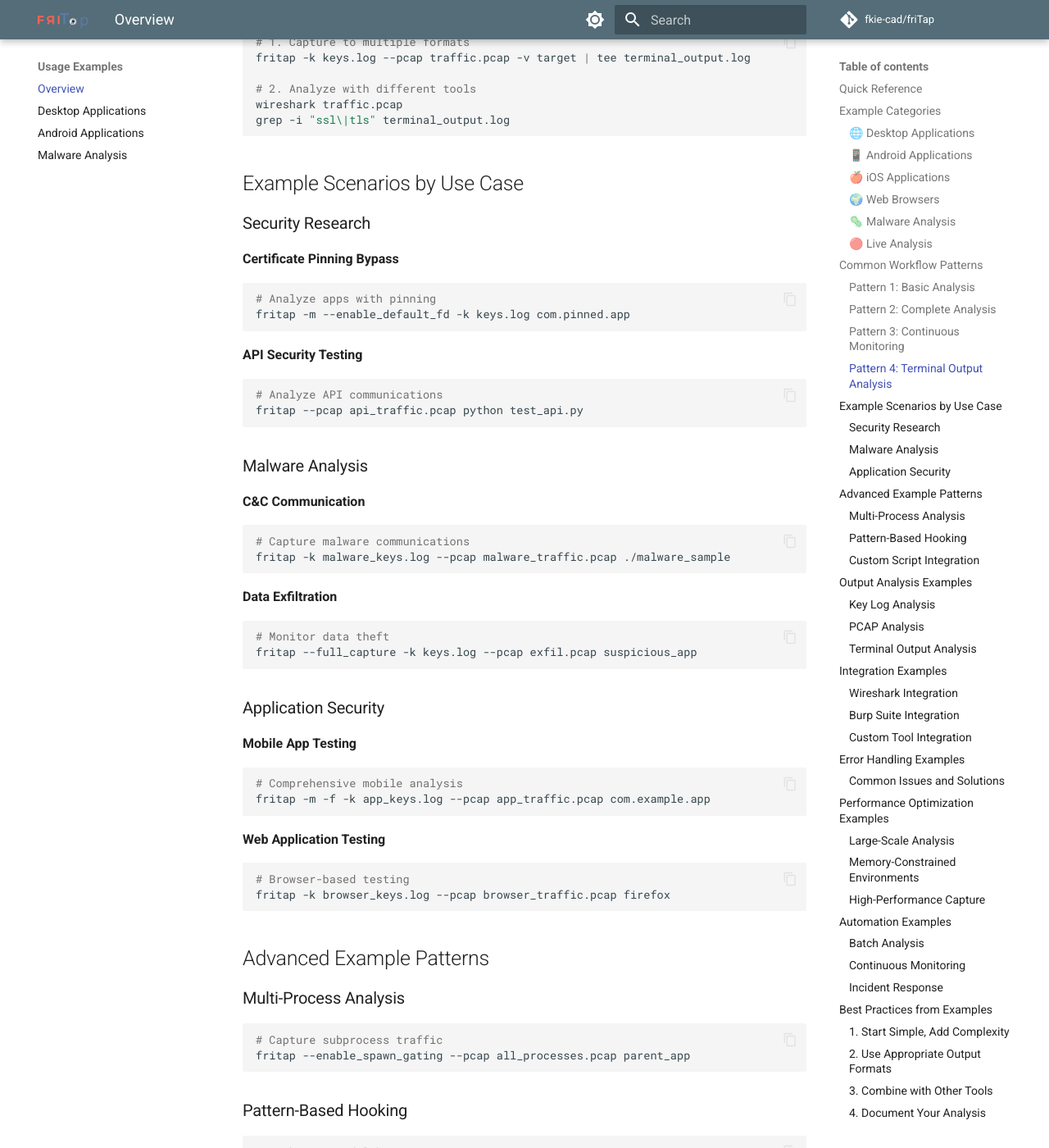
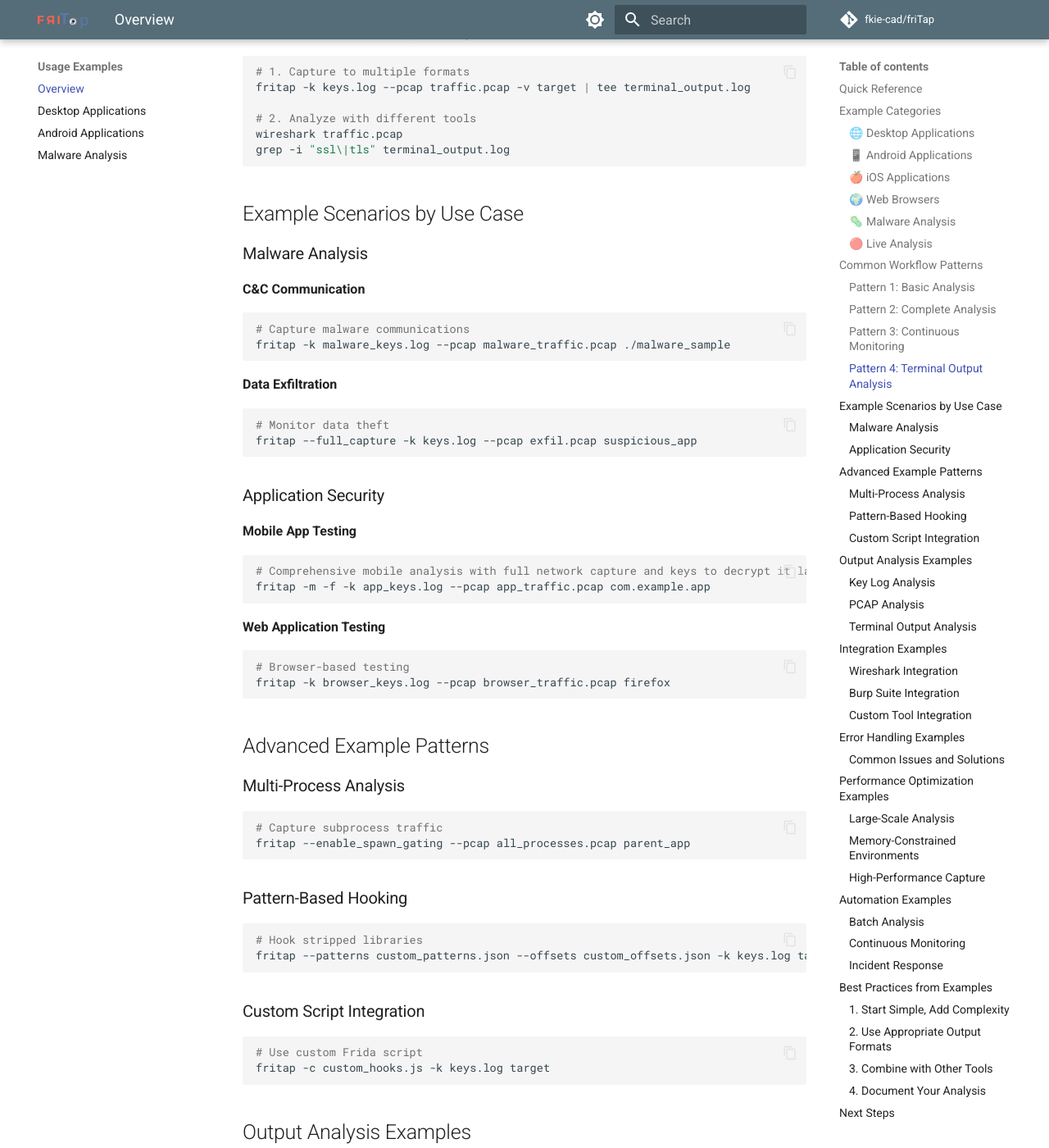
Before and after one commit to fkie-cad/friTap, an MkDocs documentation site: the page built from docs/examples/index.md, in a window 1280 px wide and 1400 px high, scrolled down 2771 px. Shown: the whole window at 82% size. Built offline with MkDocs 1.6.1 and Material for MkDocs 9.7.7, drawn with Linux system fonts in a browser that asks for light colours; comment, search, counter and statistics services are not loaded; some of the changed text lies outside the part shown.

````diff
--- a/docs/examples/index.md
+++ b/docs/examples/index.md
@@ -8,8 +8,7 @@ This section provides comprehensive, real-world examples of using friTap for var
 |----------|---------|----------|
 | **Web Browser** | `sudo fritap -k keys.log firefox` | Analyze web traffic |
 | **Mobile App** | `fritap -m -k keys.log com.example.app` | Android/iOS analysis |
-| **API Client** | `fritap --pcap api.pcap python client.py` | REST API analysis |
-| **Malware** | `fritap -k malware.log --pcap traffic.pcap ./sample` | Malware communication |
+| **Malware** | `fritap -f -k malware.log --pcap traffic.pcap ./sample` | Malware communication with full capture |
 | **Pattern Hook** | `fritap --patterns patterns.json -k keys.log target` | Stripped binaries |
 | **Live Analysis** | `fritap -l target` | Real-time monitoring |
 
@@ -98,20 +97,6 @@ grep -i "ssl\|tls" terminal_output.log
 
 ## Example Scenarios by Use Case
 
-### Security Research
-
-**Certificate Pinning Bypass**
-```bash
-# Analyze apps with pinning
-fritap -m --enable_default_fd -k keys.log com.pinned.app
-```
-
-**API Security Testing**
-```bash
-# Analyze API communications
-fritap --pcap api_traffic.pcap python test_api.py
-```
-
 ### Malware Analysis
 
 **C&C Communication**
@@ -130,7 +115,7 @@ fritap --full_capture -k keys.log --pcap exfil.pcap suspicious_app
 
 **Mobile App Testing**
 ```bash
-# Comprehensive mobile analysis
+# Comprehensive mobile analysis with full network capture and keys to decrypt it later (e.g. in Wireshark)
 fritap -m -f -k app_keys.log --pcap app_traffic.pcap com.example.app
 ```
 
````
Also changed, not shown: docs/getting-started/concepts.md (+3 -2 lines), docs/index.md (+2 -4 lines), docs/troubleshooting/common-issues.md (+10 -2 lines).
